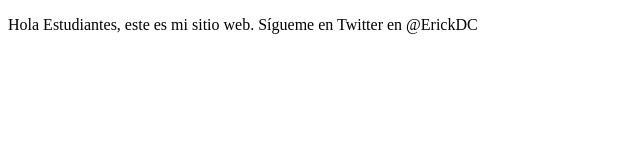
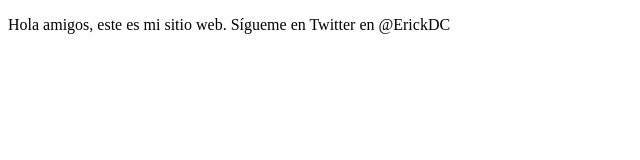
Before and after one commit to AbueloTKD/proyectoDemoCursoPrework, a plain HTML site: page index.html in a window 1280 px wide. Shown: the whole page, without its empty margins (0-640 px from the left). Drawn offline with Linux system fonts and the light colour scheme.

Commit message:
cambios agregados de página

```diff
--- a/index.html
+++ b/index.html
@@ -8,7 +8,7 @@
 </head>
 <body>
     <p>
-        Hola Estudiantes, este es mi sitio web. Sígueme en Twitter en @ErickDC
+        Hola amigos, este es mi sitio web. Sígueme en Twitter en @ErickDC
     </p>
 </body>
 </html>
```
